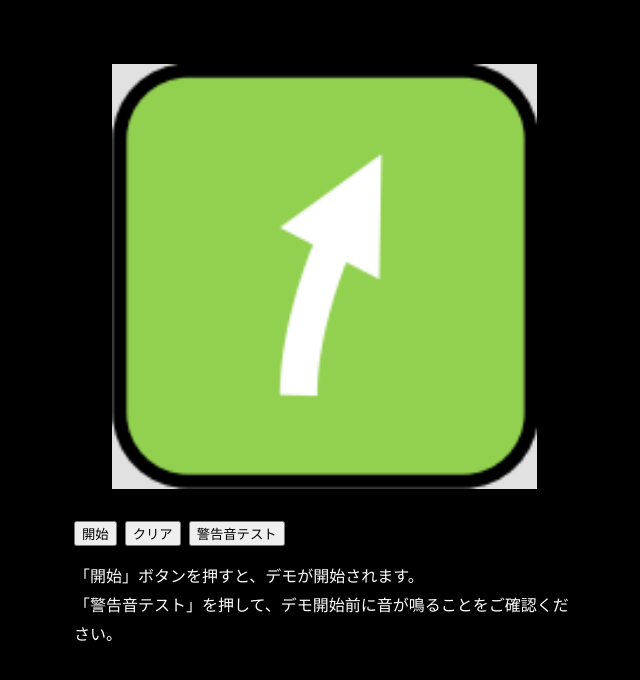
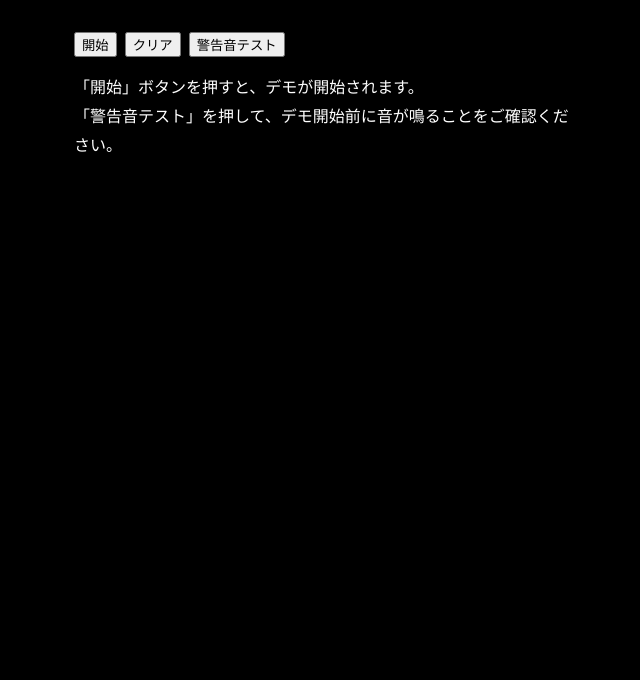
Before and after one commit to KotaroFurusawa/coordinate_test, a React (Create React App) app: page / in a window 1280 px wide. Shown: the top 680 px of the page, without its empty margins (316-956 px from the left). Built offline with nearby package versions, Linux system fonts and the light colour scheme; no server answers.

Commit message:
fix img tag

```diff
--- a/src/App.js
+++ b/src/App.js
@@ -133,9 +133,8 @@ const App = () => {
   return (
     <div css={displayCenterStyle}>
       <div css={containerStyle}>
-        {alertKey && <img src={targetLocations[alertKey].alert} alt="警告"/>}
         <div css={css({display: 'flex', justifyContent: 'center'})}>
-          <img src={R1} alt="警告" css={imgStyle}/>
+          {alertKey && <img src={targetLocations[alertKey].alert} alt="警告" css={imgStyle}/>}
         </div>
         <div css={css({display: 'flex', gap: 8})}>
           <button onClick={test}>開始</button>
```
Also changed, not shown: 7 other files (tests, documents, lock files or other folders).
